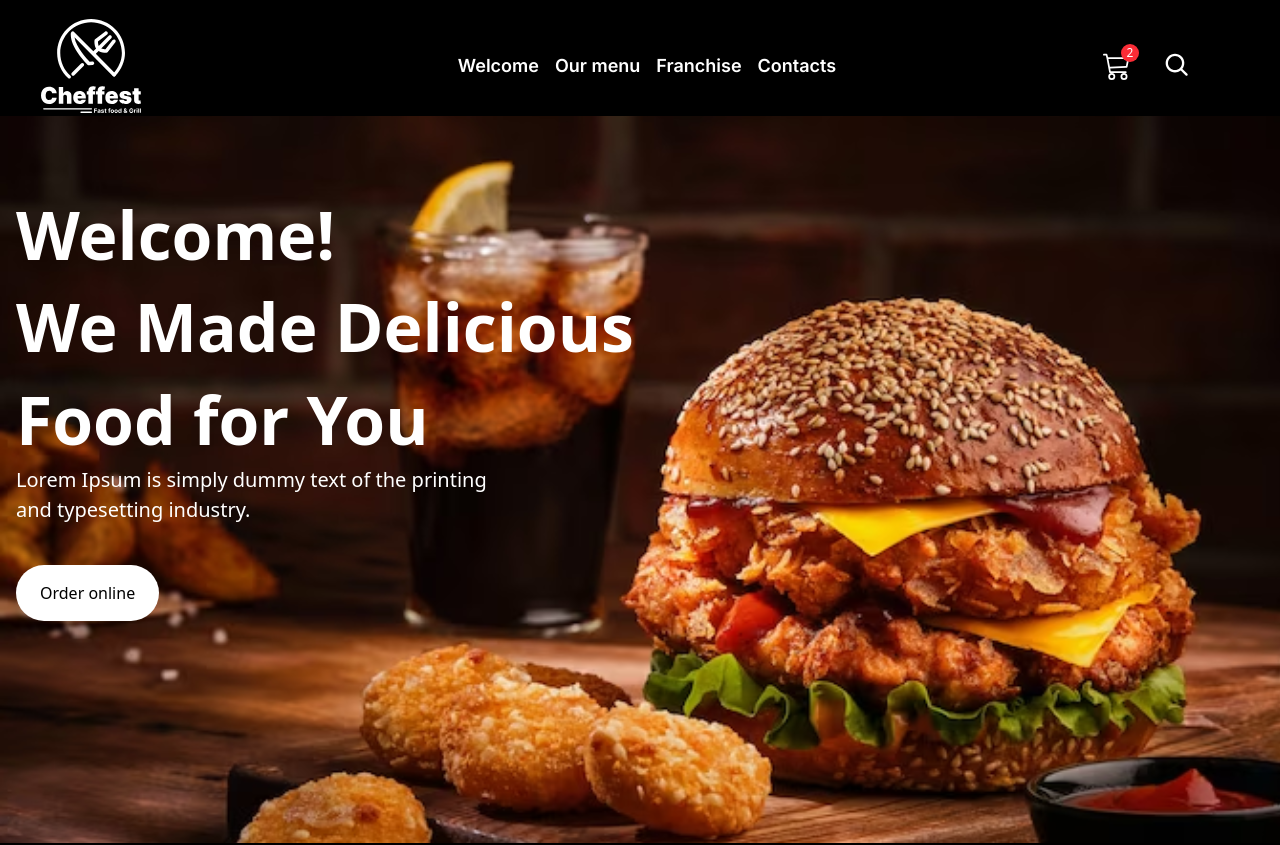
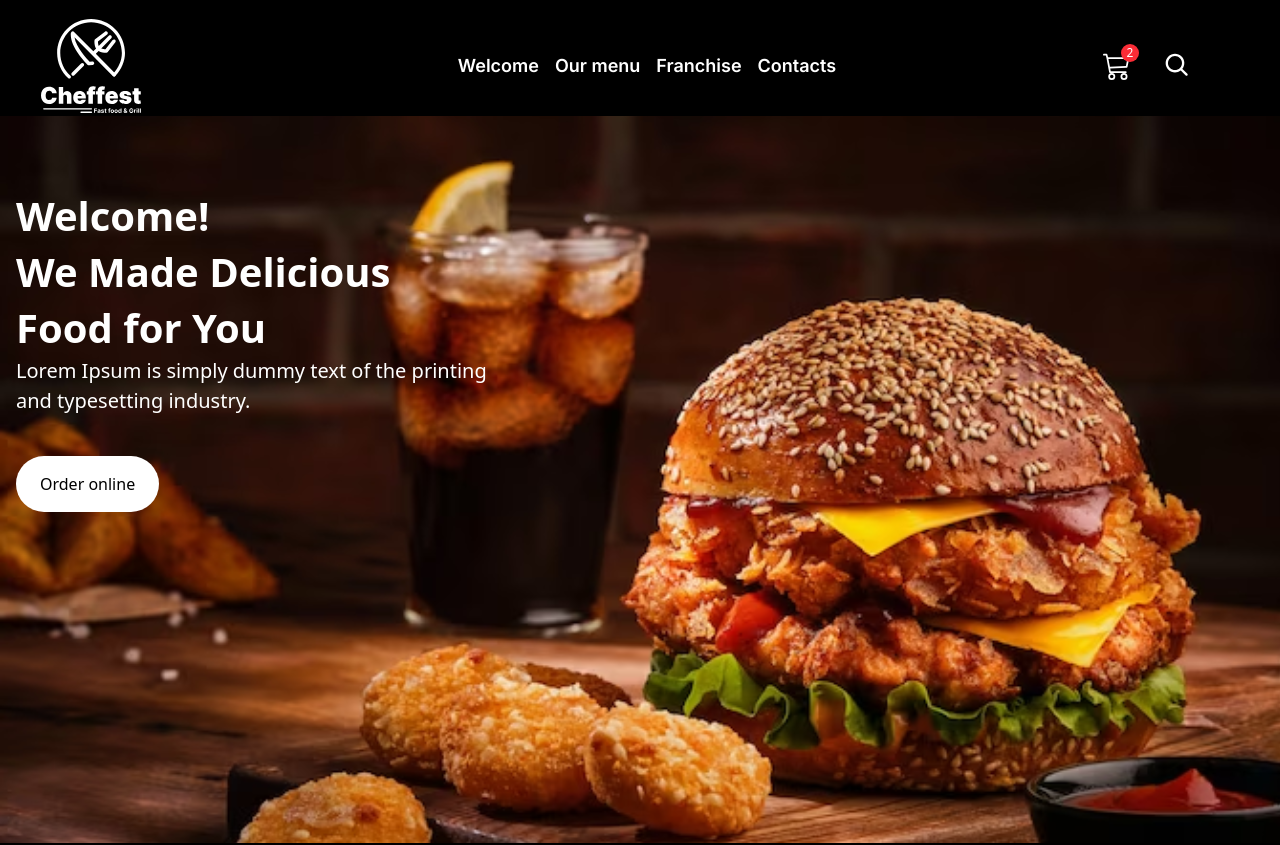
Before and after one commit to Ehsanul-haque71/Cheffest, a Next.js app: page / in a window 1280 px wide. Shown: the top 845 px of the page. Built offline with nearby package versions, Linux system fonts and the light colour scheme.

Commit message:
Eid Mubarak

```diff
--- a/src/app/Component/Hero.jsx
+++ b/src/app/Component/Hero.jsx
@@ -8,10 +8,15 @@ const Hero = () => {
             <div className='relative z-[1]'>
                 <Image src={hero} alt='hero_logo' />
                 <div className='container absolute top-[20px] sm:top-[50px] lg:top-[72px] left-0 z-[1]'>
-                    <span className='text-white text-[20px] sm:text-[40px] lg:text-[50px] xl:text-[66px] font-semibold lg:font-bold leading-[1.4]'>Welcome!</span>
-                    <h1 className='text-white text-[20px] sm:text-[40px] lg:text-[50px] xl:text-[66px] font-semibold lg:font-bold leading-[1.4] max-w-[225px] sm:max-w-[350px] lg:max-w-[580px] xl:max-w-[652px]'>  We Made Delicious Food for You
+                    <span className='text-white text-[clamp(20px,5vw,40px)] font-semibold lg:font-bold leading-[1.4]'>
+                        Welcome!
+                    </span>
+
+                    <h1 className='text-white text-[clamp(20px,5vw,40px)] font-semibold lg:font-bold leading-[1.4] max-w-[225px] sm:max-w-[350px] lg:max-w-[465px] '>
+                        We Made Delicious Food for You
                     </h1>
-                    <p className='text-white text-[20px] leading-[1.5] max-w-[510px]'>
+
+                    <p className='text-white text-[14px] md:text-[20px] leading-[1.5] max-w-[280px] md:max-w-[510px]'>
                         Lorem Ipsum is simply dummy text of the printing and typesetting industry.
                     </p>
                     <div className='pt-[40px]' >
```
